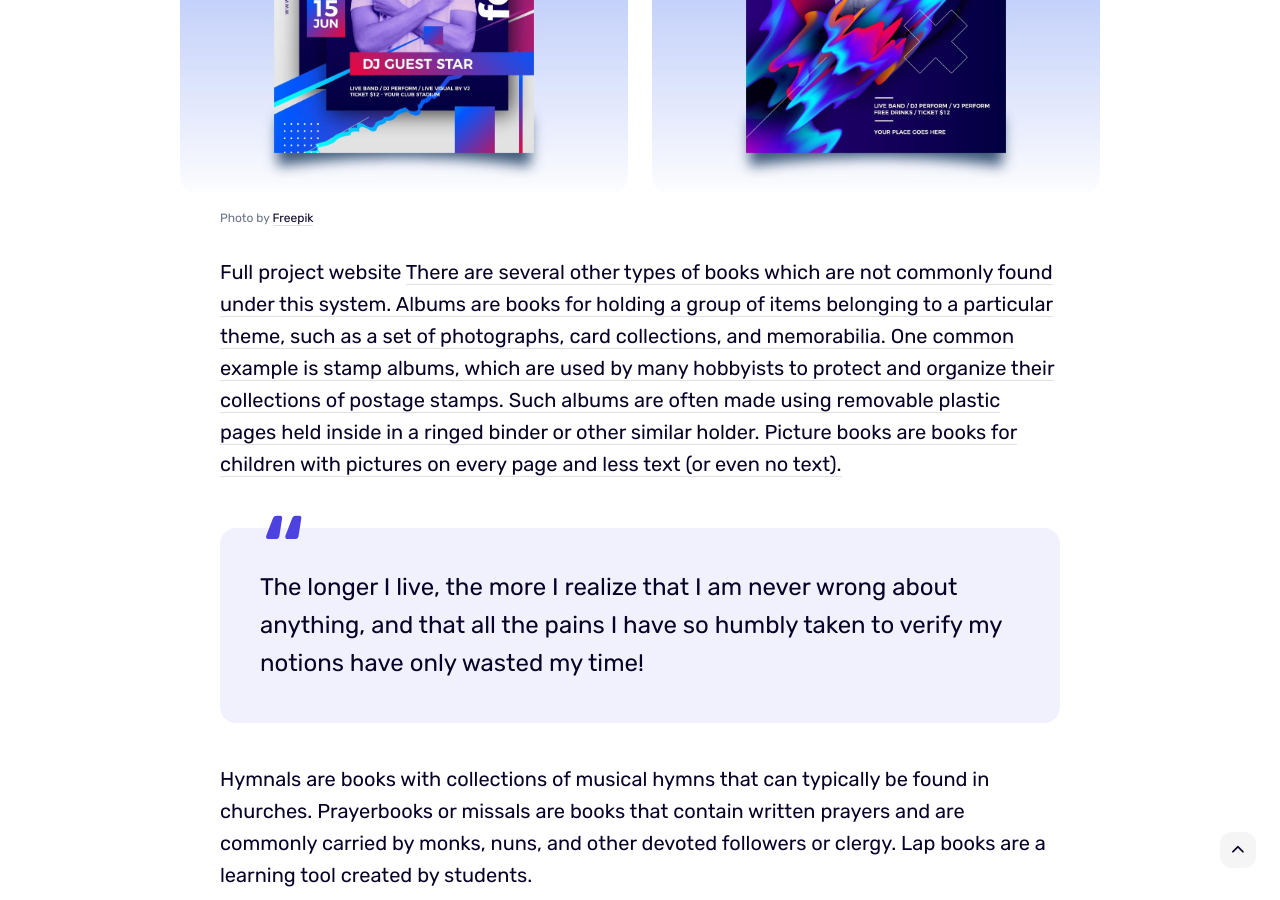
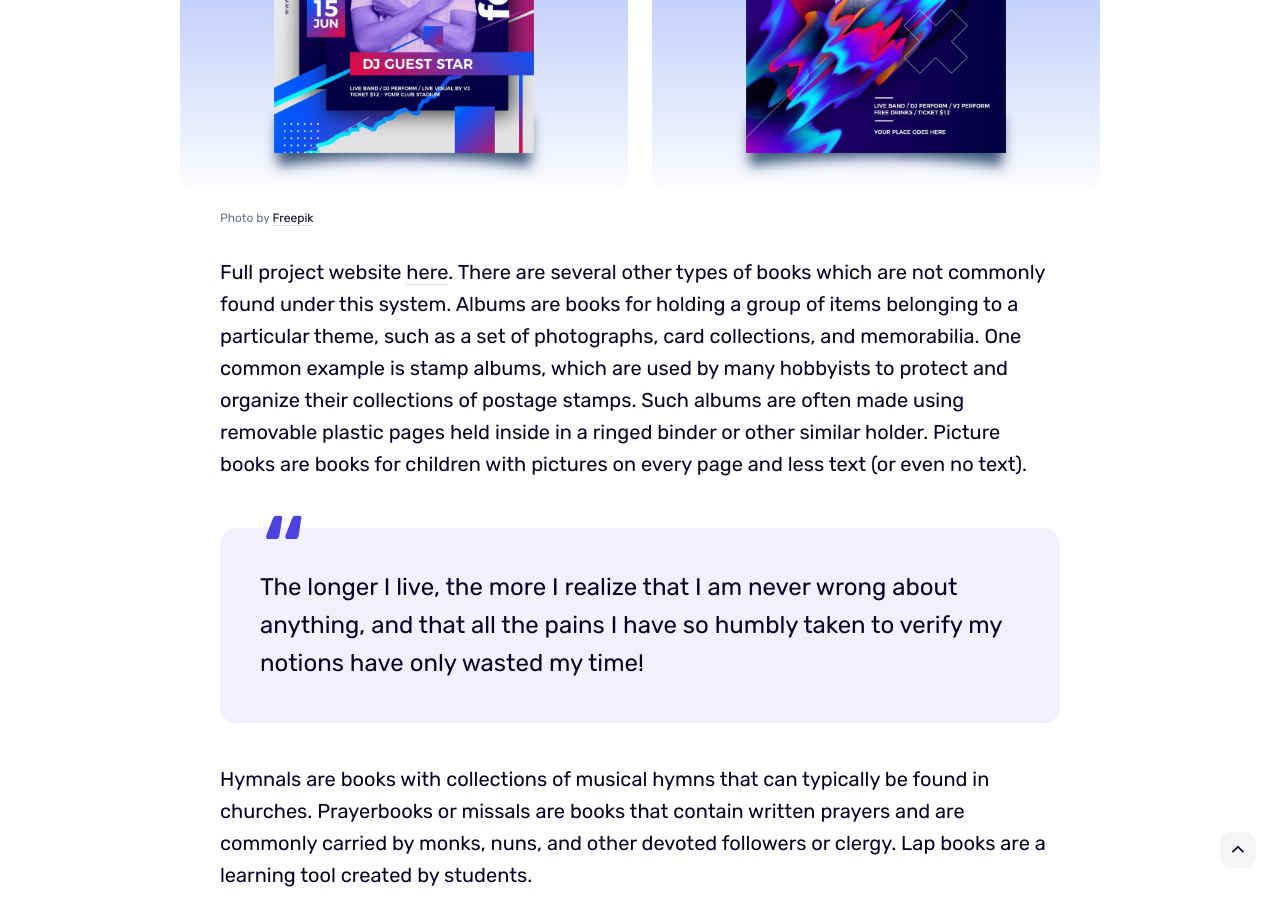
Before and after one commit to amro125/amro125.github.io, a Jekyll site: the page built from _works/2022-01-09-jazz-concert.md, in a window 1280 px wide and 900 px high, scrolled down 1130 px. Built offline with Jekyll 4.4.1, drawn with Linux system fonts in a browser that asks for light colours.

Commit message:
Update 2022-01-09-jazz-concert.md

```diff
--- a/_works/2022-01-09-jazz-concert.md
+++ b/_works/2022-01-09-jazz-concert.md
@@ -17,7 +17,7 @@ Hardcover books have a stiff binding. Paperback books have cheaper, flexible cov
   <em>Photo by <a href="https://www.freepik.com/" target="_blank">Freepik</a></em>
 </div>
 
-Full project website <a href="here" target="wwwe.medus.ai"> There are several other types of books which are not commonly found under this system. Albums are books for holding a group of items belonging to a particular theme, such as a set of photographs, card collections, and memorabilia. One common example is stamp albums, which are used by many hobbyists to protect and organize their collections of postage stamps. Such albums are often made using removable plastic pages held inside in a ringed binder or other similar holder. Picture books are books for children with pictures on every page and less text (or even no text).
+Full project website <a href="https://www.medus.ai/" target="_blank">here</a>. There are several other types of books which are not commonly found under this system. Albums are books for holding a group of items belonging to a particular theme, such as a set of photographs, card collections, and memorabilia. One common example is stamp albums, which are used by many hobbyists to protect and organize their collections of postage stamps. Such albums are often made using removable plastic pages held inside in a ringed binder or other similar holder. Picture books are books for children with pictures on every page and less text (or even no text).
 
 > The longer I live, the more I realize that I am never wrong about anything, and that all the pains I have so humbly taken to verify my notions have only wasted my time!
 
```
